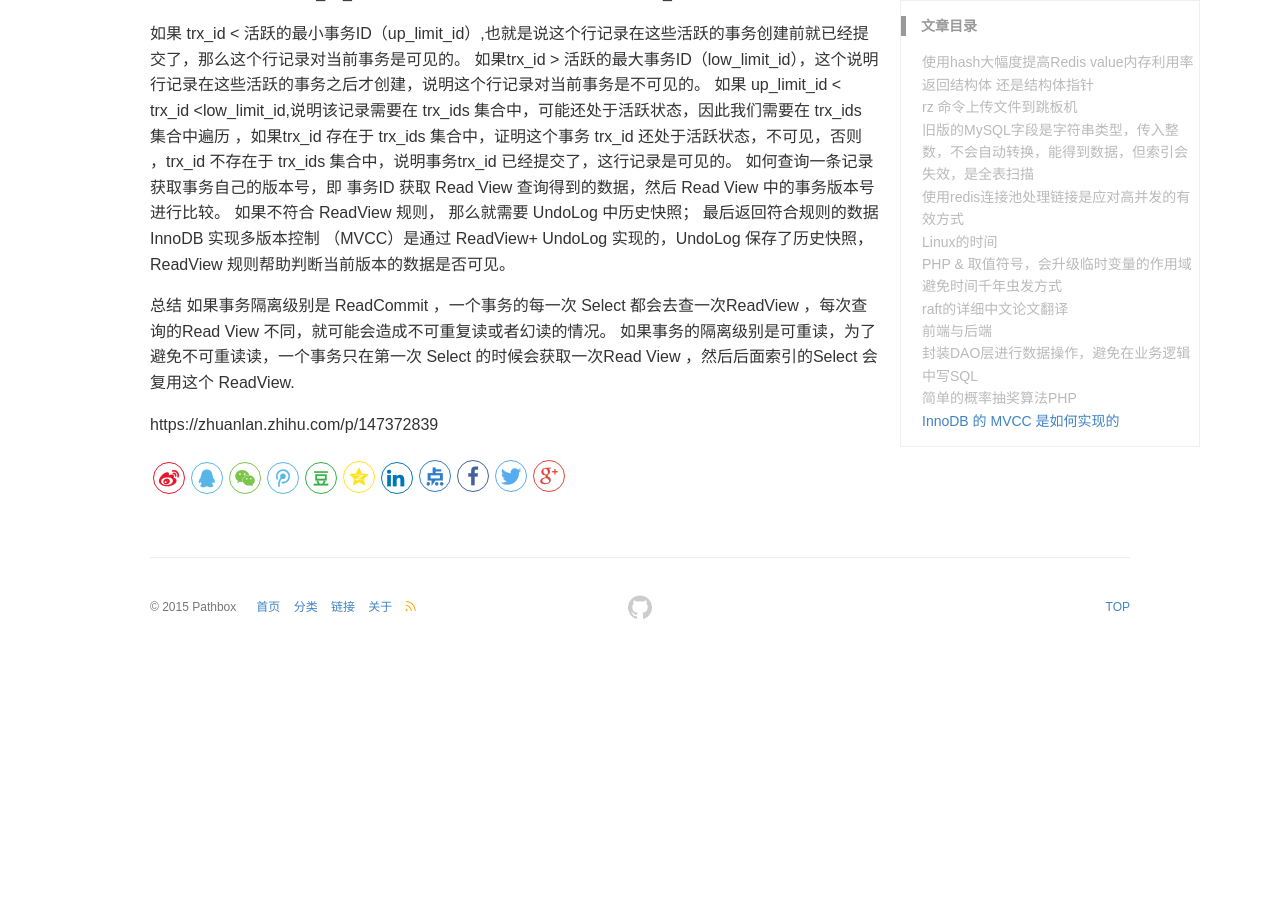
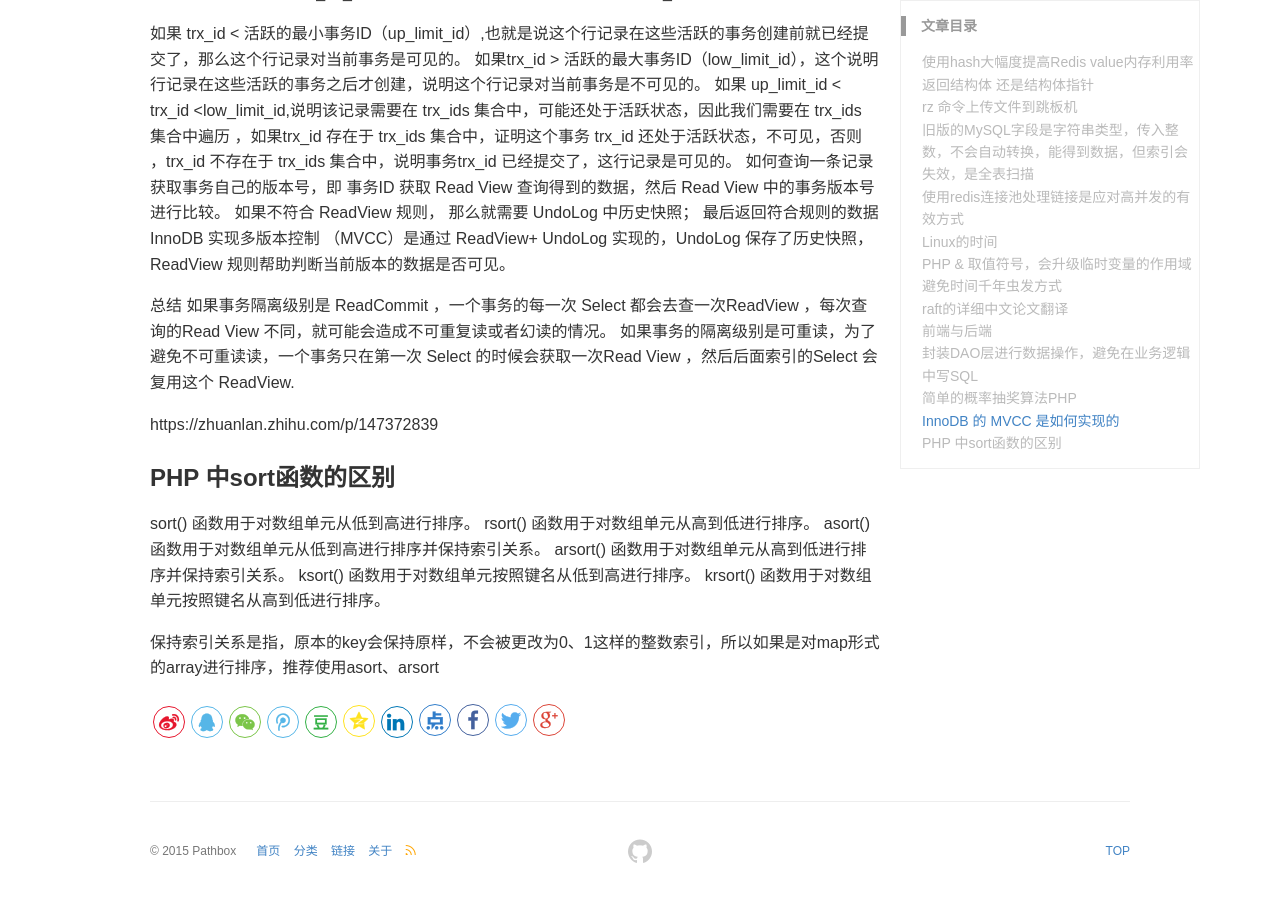
Before and after one commit to pathbox/pathbox.github.io, a Jekyll site: the page built from _posts/2021-07-16-work-summary-in-Tencent-50.md, in a window 1280 px wide and 900 px high, scrolled down 3937 px. Built offline with Jekyll 4.4.1, drawn with Linux system fonts in a browser that asks for light colours; before the commit the page ends 4593 px from its top, so only the background shows below that.

Commit message:
PHP 中sort函数的区别

```diff
--- a/_posts/2021-07-16-work-summary-in-Tencent-50.md
+++ b/_posts/2021-07-16-work-summary-in-Tencent-50.md
@@ -174,3 +174,14 @@ InnoDB 实现多版本控制 （MVCC）是通过 ReadView+ UndoLog 实现的，U
 如果事务的隔离级别是可重读，为了避免不可重读读，一个事务只在第一次 Select 的时候会获取一次Read View ，然后后面索引的Select 会复用这个 ReadView.
 
 https://zhuanlan.zhihu.com/p/147372839
+
+### PHP 中sort函数的区别
+
+sort() 函数用于对数组单元从低到高进行排序。
+rsort() 函数用于对数组单元从高到低进行排序。
+asort() 函数用于对数组单元从低到高进行排序并保持索引关系。
+arsort() 函数用于对数组单元从高到低进行排序并保持索引关系。
+ksort() 函数用于对数组单元按照键名从低到高进行排序。
+krsort() 函数用于对数组单元按照键名从高到低进行排序。
+
+保持索引关系是指，原本的key会保持原样，不会被更改为0、1这样的整数索引，所以如果是对map形式的array进行排序，推荐使用asort、arsort
```
